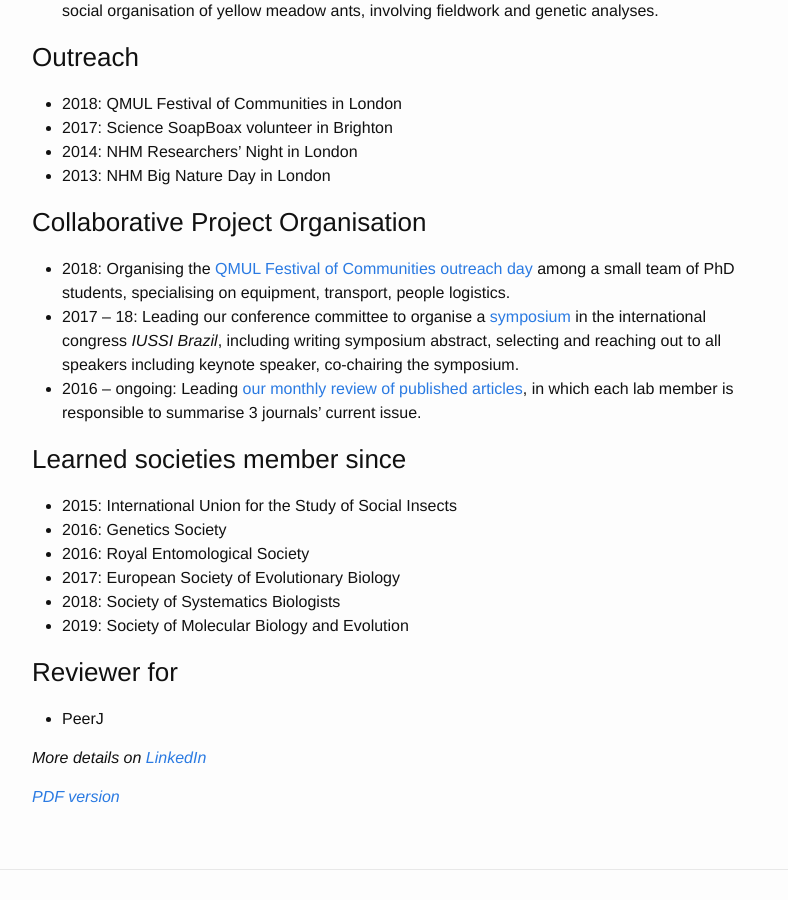
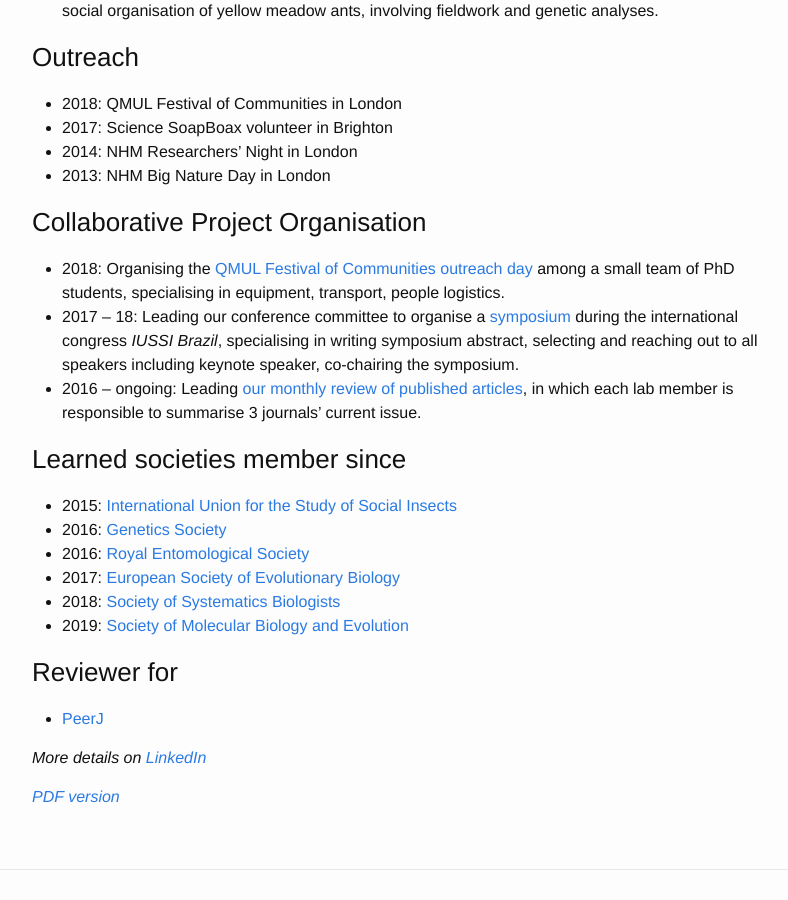
Before and after one commit to EmelineFavreau/EmelineFavreau.github.io, a Jekyll site: the page built from cv.md, in a window 1280 px wide and 900 px high, scrolled down 1686 px. Shown: the whole window, without its empty margins (238-1026 px from the left). Built offline with Jekyll 4.4.1, drawn with Linux system fonts in a browser that asks for light colours.

Commit message:
adding soc websites

```diff
--- a/cv.md
+++ b/cv.md
@@ -70,21 +70,21 @@ permalink: /cv/
 
 
 ### Collaborative Project Organisation
-- 2018: Organising the [QMUL Festival of Communities outreach day](https://wurmlab.github.io/news/2018-05-18-festival_of_communities/) among a small team of PhD students, specialising on equipment, transport, people logistics.
-- 2017 – 18: Leading our conference committee to organise a [symposium](https://wurmlab.github.io/news/2018-02-15-iussi_symposium_evolution_of_social_organization/) in the international congress _IUSSI Brazil_, including writing symposium abstract, selecting and reaching out to all speakers including keynote speaker, co-chairing the symposium.
+- 2018: Organising the [QMUL Festival of Communities outreach day](https://wurmlab.github.io/news/2018-05-18-festival_of_communities/) among a small team of PhD students, specialising in equipment, transport, people logistics.
+- 2017 – 18: Leading our conference committee to organise a [symposium](https://wurmlab.github.io/news/2018-02-15-iussi_symposium_evolution_of_social_organization/) during the international congress _IUSSI Brazil_, specialising in writing symposium abstract, selecting and reaching out to all speakers including keynote speaker, co-chairing the symposium.
 - 2016 – ongoing: Leading [our monthly review of published articles](https://wurmlab.github.io/news/2018-02-20-Keeping_up_with_reading_newly_published_articles/), in which each lab member is responsible to summarise 3 journals' current issue.
 
 
 ### Learned societies member since
-- 2015: International Union for the Study of Social Insects
-- 2016: Genetics Society
-- 2016: Royal Entomological Society
-- 2017: European Society of Evolutionary Biology
-- 2018: Society of Systematics Biologists
-- 2019: Society of Molecular Biology and Evolution
+- 2015: [International Union for the Study of Social Insects](http://www.iussi.org/)
+- 2016: [Genetics Society](http://www.genetics.org.uk/)
+- 2016: [Royal Entomological Society](https://www.royensoc.co.uk/)
+- 2017: [European Society of Evolutionary Biology](https://eseb.org/)
+- 2018: [Society of Systematics Biologists](https://www.systbio.org/)
+- 2019: [Society of Molecular Biology and Evolution](https://www.smbe.org/smbe)
 
 ### Reviewer for
-- PeerJ
+- [PeerJ](https://peerj.com/)
 
 
 
```
Also changed, not shown: other parts of cv.md (+1 -1 lines).
